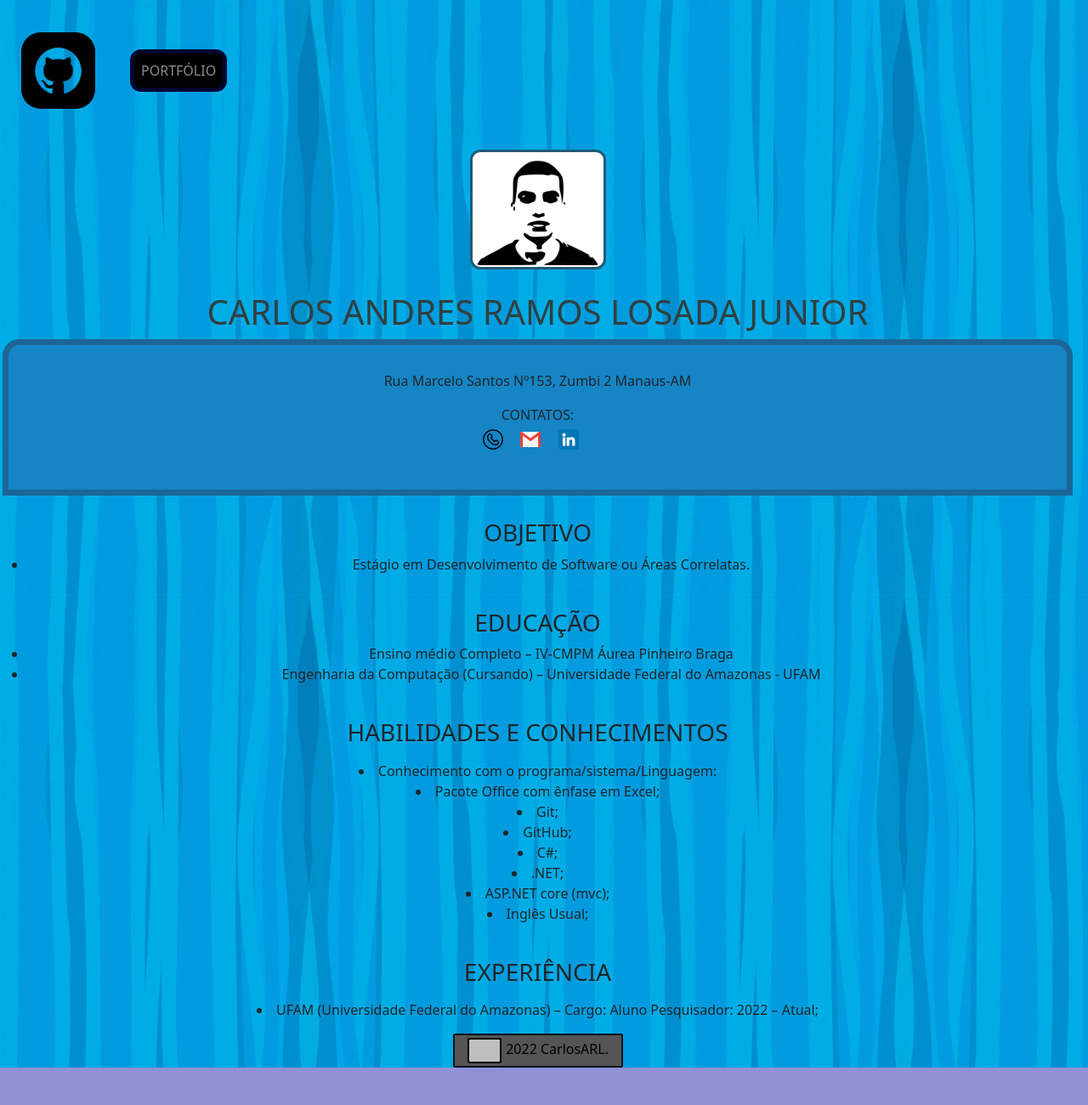
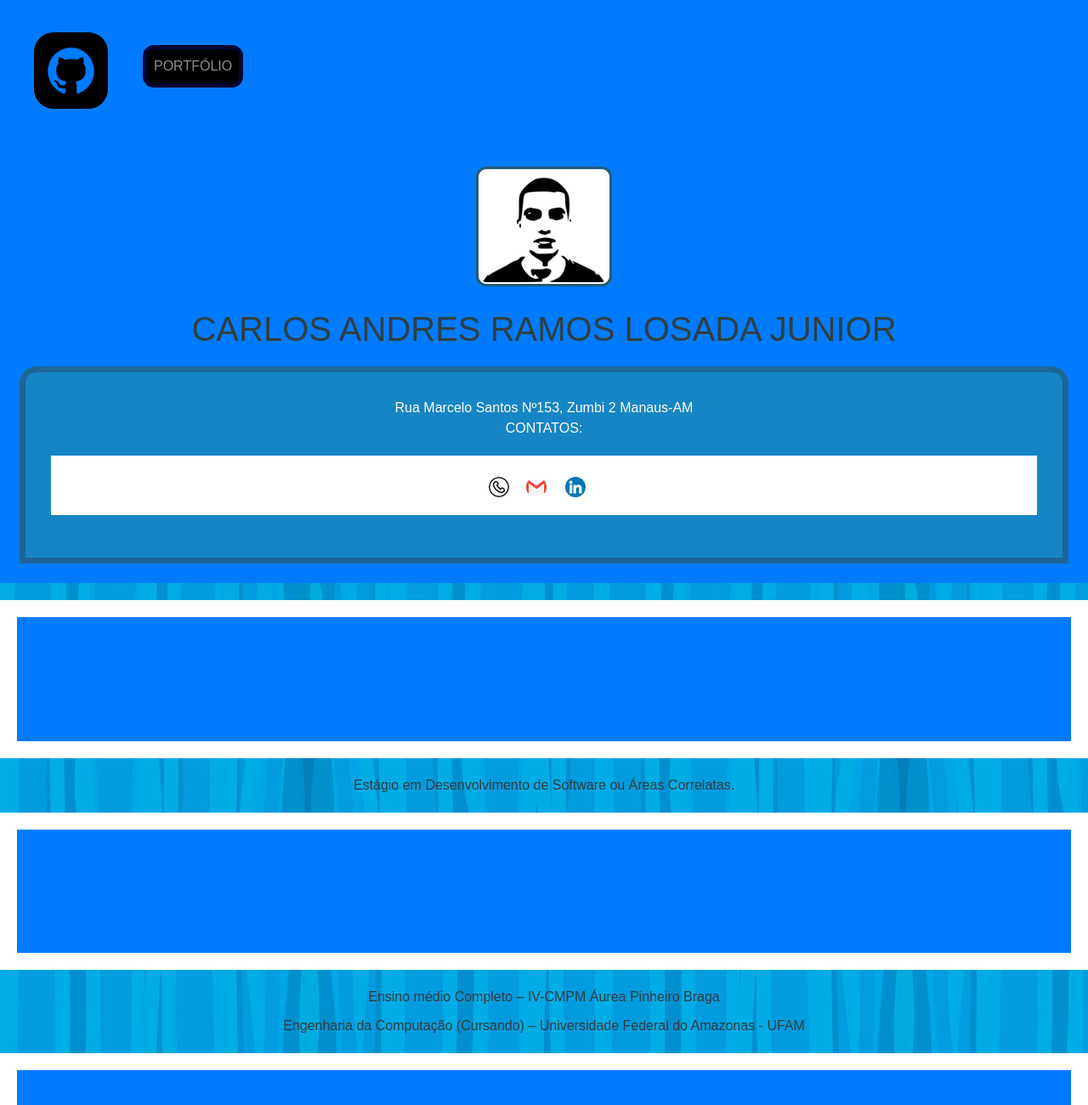
Before and after one commit to CarlosARL/CarlosARL.gitbub.io, a plain HTML site: page index.html in a window 1280 px wide. Shown: the top 1300 px of the page at 85% size. Before the commit the page ends 1256 px from the top, so only its background shows below. Drawn offline with Linux system fonts and the light colour scheme.

Commit message:
Update index.html

```diff
--- a/index.html
+++ b/index.html
@@ -8,6 +8,84 @@
     <link rel="stylesheet" type="text/css" href="./Bootstrap/bootstrap.css">
     <link rel="stylesheet" type="text/css" href="./style.css">
     <link rel="icon" href="https://i.ibb.co/89DjSSr/icon.png">
+
+    <style>
+        body {
+            font-family: 'Arial', sans-serif;
+            background-color: #f8f9fa;
+            color: #343a40;
+            margin: 0;
+            padding: 0;
+        }
+
+        nav {
+            background-color: #007bff;
+            padding: 15px;
+        }
+
+        nav a {
+            color: #fff;
+            text-decoration: none;
+        }
+
+        header {
+            background-color: #007bff;
+            color: #fff;
+            text-align: center;
+            padding: 20px;
+        }
+
+        header img {
+            border-radius: 50%;
+        }
+
+        #title {
+            margin-top: 10px;
+        }
+
+        .contatos {
+            margin-top: 20px;
+        }
+
+        .contatos p {
+            margin-bottom: 0;
+        }
+
+        section {
+            background-color: #fff;
+            padding: 20px;
+            margin: 20px 0;
+        }
+
+        h3 {
+            color: #007bff;
+        }
+
+        ul {
+            list-style-type: none;
+            padding: 0;
+        }
+
+        li {
+            margin-bottom: 10px;
+        }
+
+        footer {
+            background-color: #343a40;
+            color: #fff;
+            padding: 10px;
+            text-align: center;
+        }
+
+        .caricatura {
+            fill: #fff;
+            margin-right: 5px;
+        }
+
+        .copy {
+            font-size: 12px;
+        }
+    </style>
 </head>
 
 <body>
@@ -40,13 +118,12 @@
                         <a class="navbar-brand" target="_blank" href="tel:(92)99192-1186"><img
                                 src="./Img/telefone.png"></a>
                         <a class="navbar-brand" target="_blank"
-                            href="mailto:carlisdjandres6@gmail.com"> <img src="./Img/gmail.png" > </a>
+                            href="mailto:carlisdjandres6@gmail.com"> <img src="./Img/gmail.png"> </a>
                         <a class="navbar-brand" target="_blank"
                             href="https://www.linkedin.com/in/carlosandreslosada/"><img width="24"
                                 src="./Img/linkedin.png"></a>
 
                     </p>
-
                 </section>
         </div>
     </header>
@@ -118,7 +195,6 @@
             <a title="GitHub" href="https://github.com/CarlosARL/CarlosARL.github.io">
                 <svg class="caricatura" xmlns="http://www.w3.org/2000/svg" version="1.0" width="20.000000pt"
                     height="20.000000pt" viewBox="0 0 150.000000 131.000000" preserveAspectRatio="xMidYMid meet">
-
                     <g transform="translate(0.000000,131.000000) scale(0.100000,-0.100000)" fill="#000000"
                         stroke="none">
                         <!-- ... your SVG path data ... -->
```
